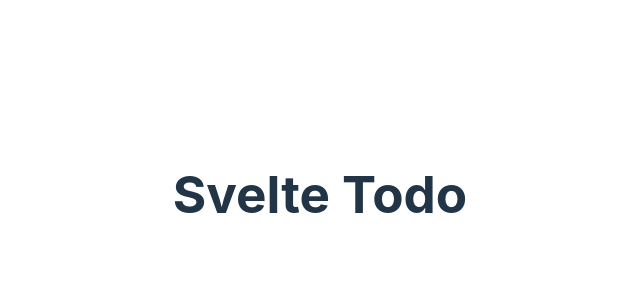
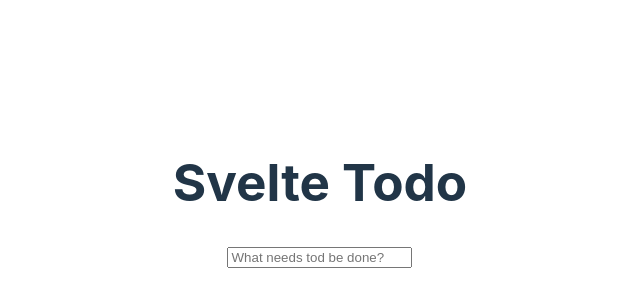
Before and after one commit to Eduardo-J-Morales/Pure-svelte-store-CRUD-TODO-App, a Svelte app: page / in a window 1280 px wide. Shown: the part 206-506 px from the top of the page, without its empty margins (320-960 px from the left). Built offline with nearby package versions, Linux system fonts and the light colour scheme.

Commit message:
Created a basic form without any style.

```diff
--- a/src/App.svelte
+++ b/src/App.svelte
@@ -52,7 +52,15 @@ onMount(()=> null)
  <div class="todo-app">
   <div class="todo-container">
     <h1>Svelte Todo</h1>
-    <form on:submit|preventDefault={handleSubmit}></form>
+    <form on:submit|preventDefault={handleSubmit}>
+      <input
+      type="text"
+      bind:value={newTodoText}
+      placeholder="What needs tod be done?"
+      />
+      <label for=""></label>
+
+    </form>
   </div>
  </div>
 </main>
```
